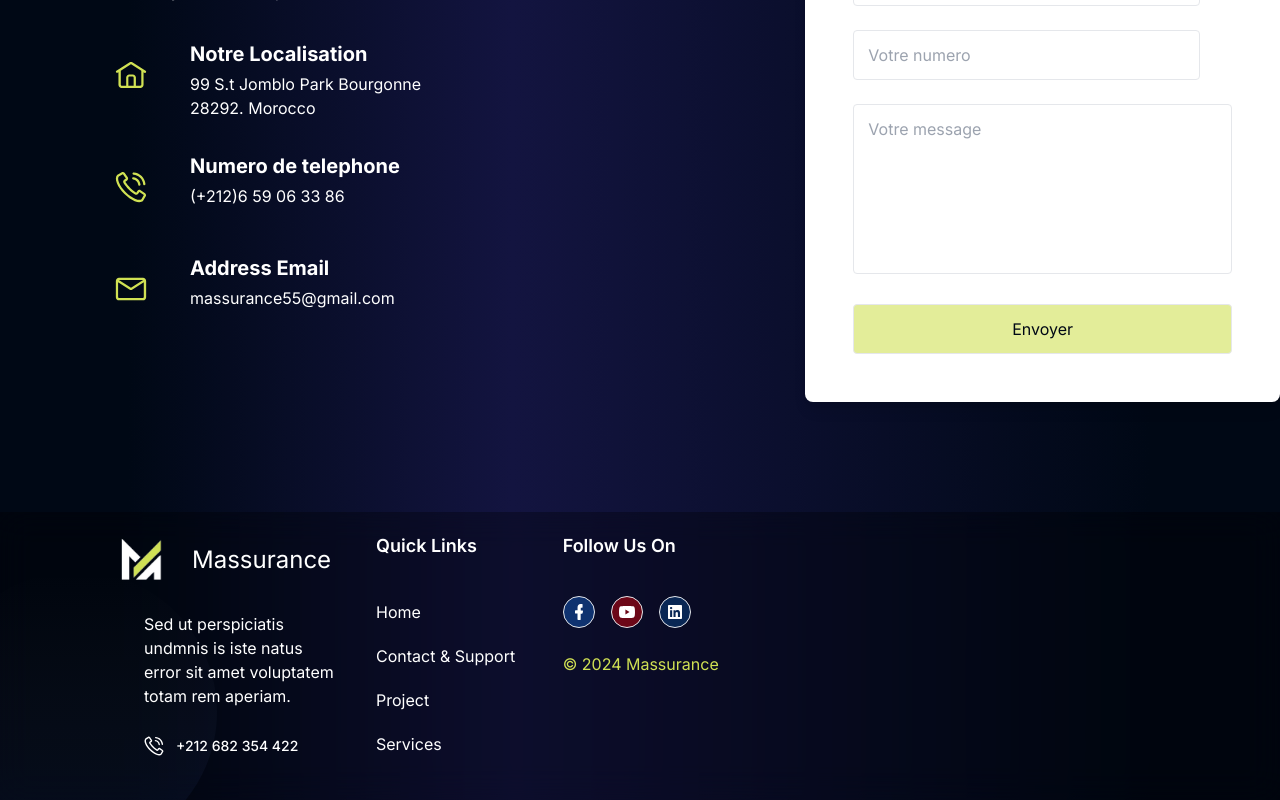
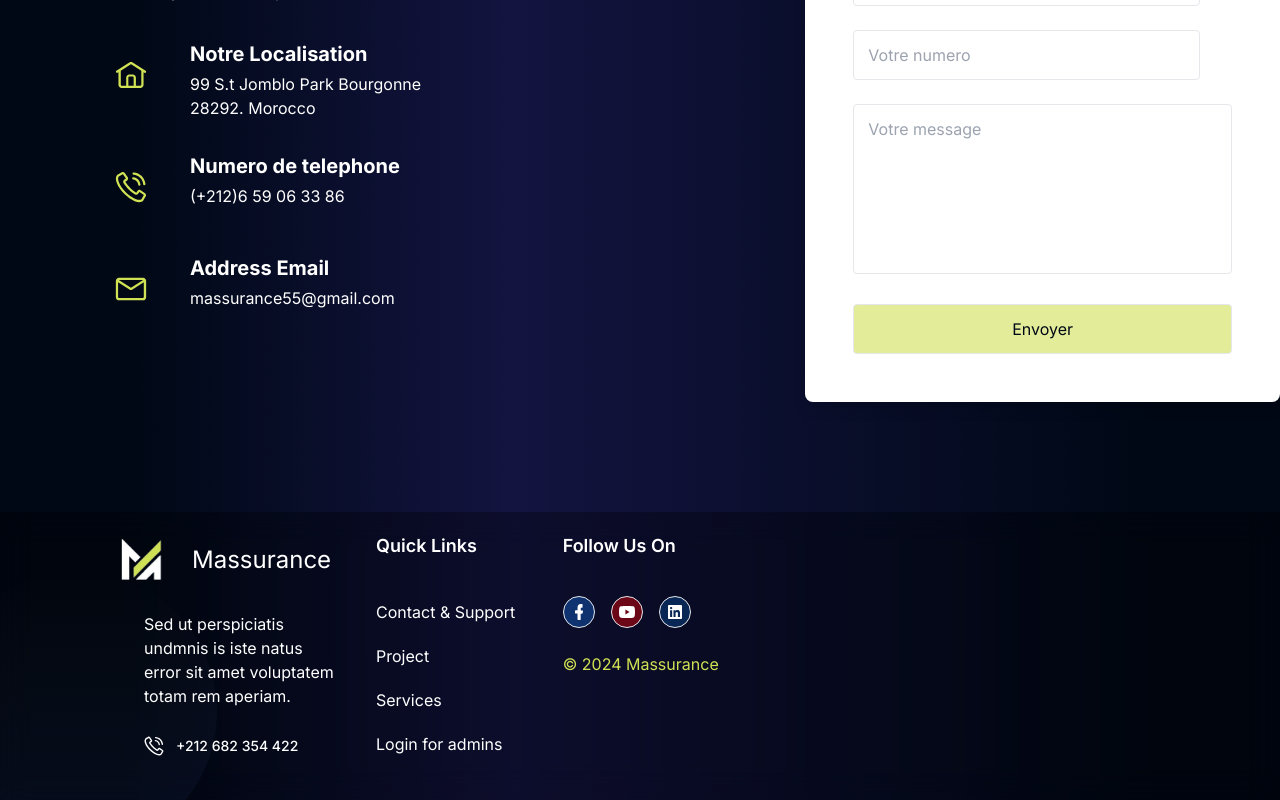
Before and after one commit to Hibanj8/Massurance, a Next.js app: page / in a window 1280 px wide. Shown: the part 4734-5534 px from the top of the page. Built offline with nearby package versions, Linux system fonts and the light colour scheme.

Commit message:
add login link in footer

```diff
--- a/src/app/_components/footer.jsx
+++ b/src/app/_components/footer.jsx
@@ -70,10 +70,10 @@ const Footer = () => {
               </div>
             </div>
             <LinkGroup header="Quick Links">
-              <NavLink link="/home" label="Home" />
               <NavLink link="/contacts" label="Contact & Support" />
               <NavLink link="/project" label="Project" />
               <NavLink link="/services" label="Services" />
+              <NavLink link="/login" label="Login for admins" />
             </LinkGroup>
             <div className="w-full px-4 sm:w-1/2 lg:w-3/12">
               <div className="mb-10 w-full">
--- a/src/app/dashbordSuperAdmin/question/page.jsx
+++ b/src/app/dashbordSuperAdmin/question/page.jsx
@@ -38,7 +38,7 @@ function Question() {
                         <div>
                             <h5 className="my-2 text-2xl font-bold tracking-tight text-gray-900 dark:text-white">{contact.email}</h5>
                         </div>
-                        <p className="my-3 font-normal text-gray-700 dark:text-gray-400">{contact.question}</p>
+                        <p className="my-3 font-normal text-gray-700 dark:text-gray-400">{contact.message}</p>
 
                         <div className="justify-self-start flex items-center space-x-3 ">
                             <a
```
